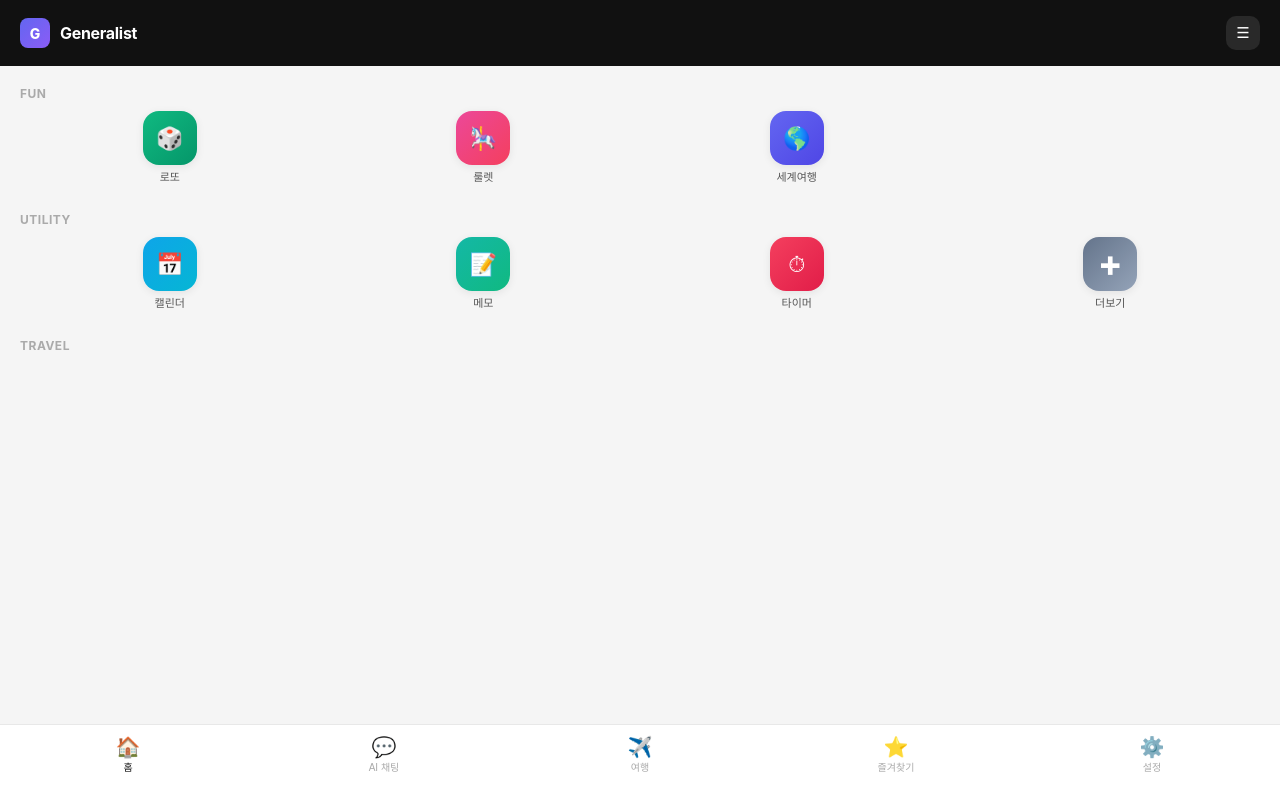
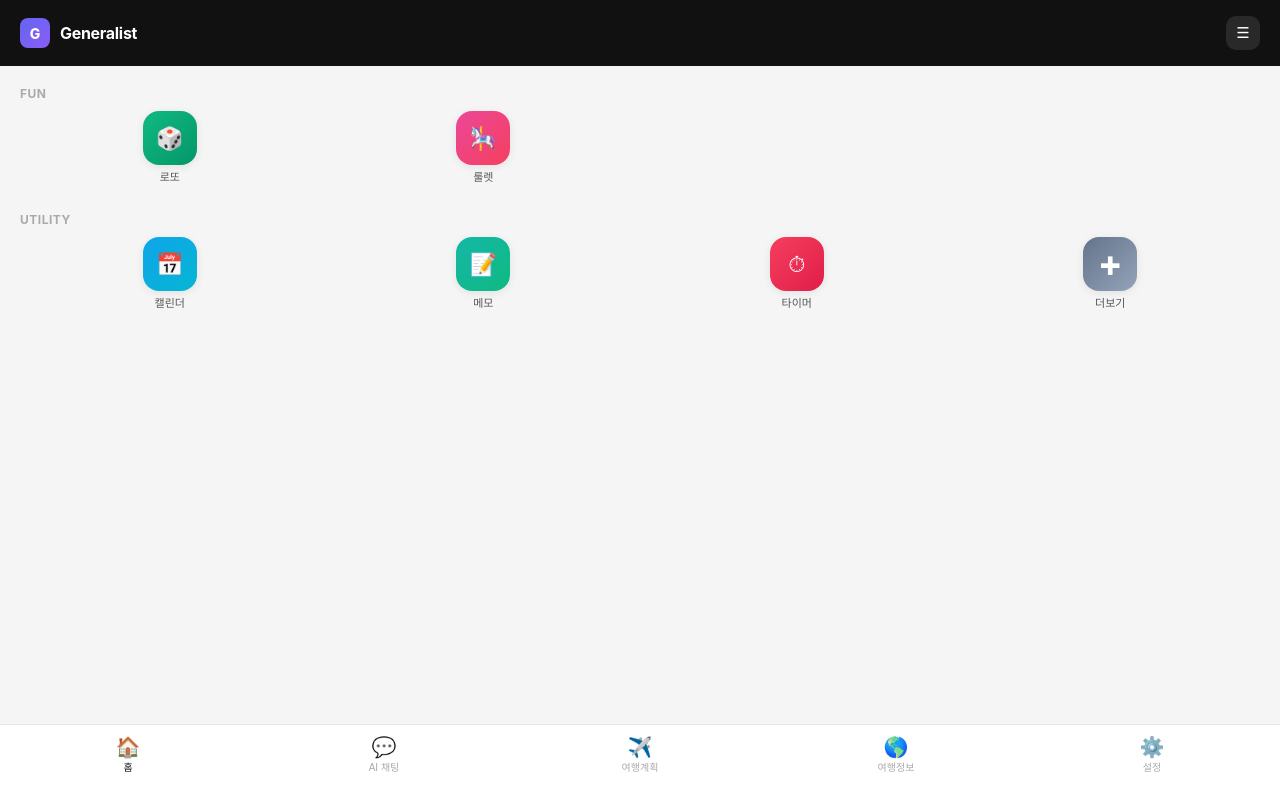
Before and after one commit to rak0814/generalist, a plain HTML site: page index.html in a window 1280 px wide. Drawn offline with Linux system fonts and the light colour scheme.

Commit message:
Add files via upload

```diff
--- a/index.html
+++ b/index.html
@@ -356,10 +356,6 @@
           <div class="icon-box" style="background:linear-gradient(135deg,#ec4899,#f43f5e);color:#fff;">&#127904;</div>
           <span class="icon-label">룰렛</span>
         </div>
-        <div class="app-icon" onclick="loadPage('world_travel_map.html','fun')">
-          <div class="icon-box" style="background:linear-gradient(135deg,#6366f1,#4f46e5);color:#fff;">&#127758;</div>
-          <span class="icon-label">세계여행</span>
-        </div>
       </div>
 
       <p class="section-title">Utility</p>
@@ -381,10 +377,6 @@
           <span class="icon-label">더보기</span>
         </div>
       </div>
-
-      <p class="section-title">Travel</p>
-      <div class="app-grid">
-      </div>
     </div>
 
     <!-- iframe (sub pages load here) -->
@@ -404,11 +396,11 @@
     </button>
     <button class="nav-item" data-nav="travel" onclick="loadPage('travel_planner.html','travel')">
       <span class="nav-icon">&#9992;&#65039;</span>
-      <span>여행</span>
+      <span>여행계획</span>
     </button>
-    <button class="nav-item" data-nav="favorites" onclick="loadPage('favorites.html','favorites')">
-      <span class="nav-icon">&#11088;</span>
-      <span>즐겨찾기</span>
+    <button class="nav-item" data-nav="worldmap" onclick="loadPage('world_travel_map.html','worldmap')">
+      <span class="nav-icon">&#127758;</span>
+      <span>여행정보</span>
     </button>
     <button class="nav-item" data-nav="settings" onclick="loadPage('settings.html','settings')">
       <span class="nav-icon">&#9881;&#65039;</span>
```
